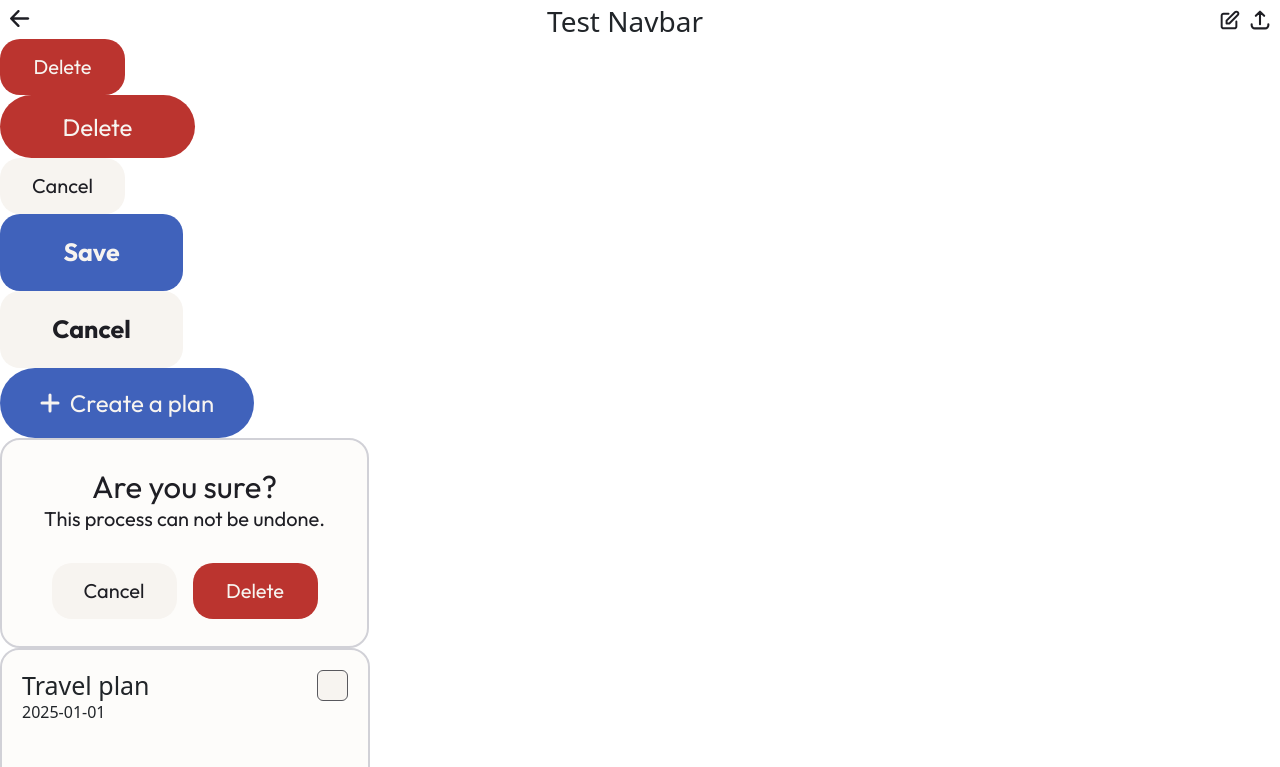
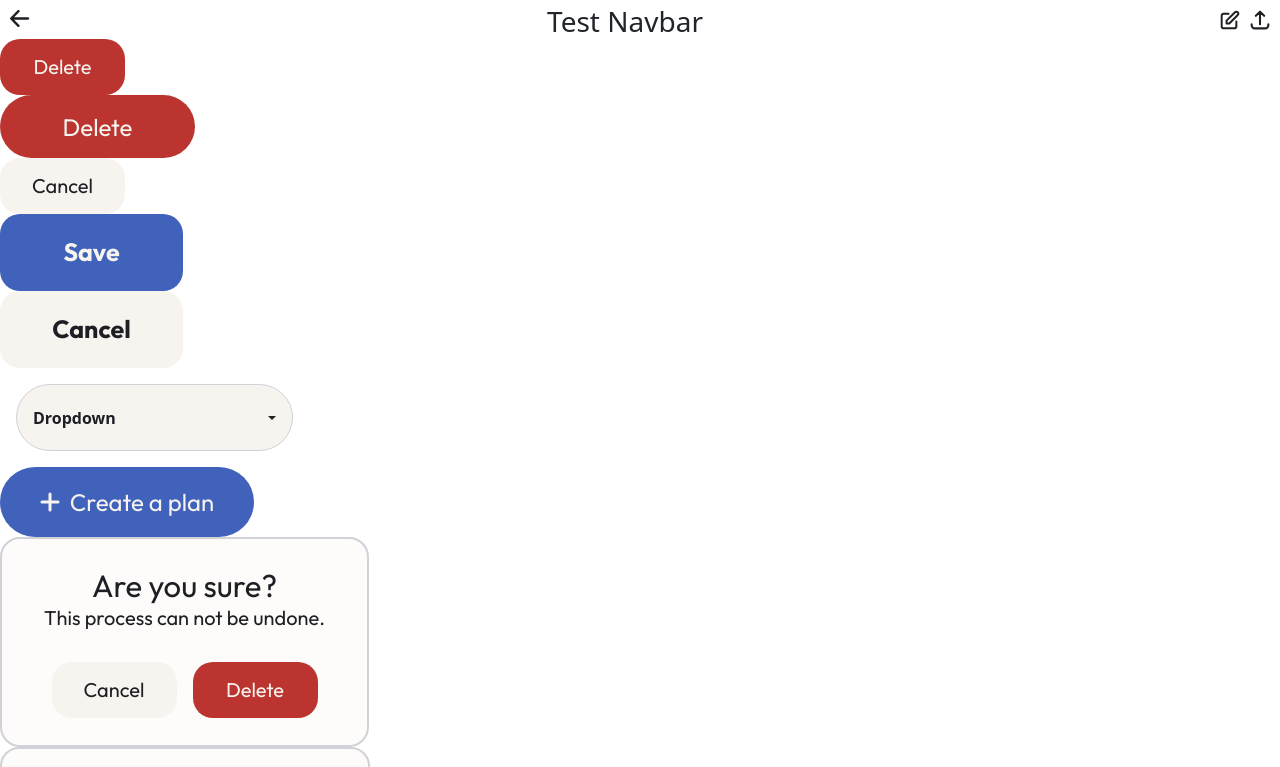
Before and after one commit to wendeshiro/COMP-3170-Plan-it, a React (Vite) app: page / in a window 1280 px wide. Shown: the top 767 px of the page. Built offline with nearby package versions, Linux system fonts and the light colour scheme.

Commit message:
Fix; Bootstrap implementations and manipulations to properly style dropdown to basic desired style.

```diff
--- a/src/App.jsx
+++ b/src/App.jsx
@@ -22,6 +22,7 @@ function App() {
       <Button whiteSmall>Cancel</Button>
       <Button blueLarge>Save</Button>
       <Button whiteLarge>Cancel</Button>
+      <Dropdown />
       <CreatePlanButton />
       <DeleteModal />
       <PlanCard planName="Travel plan" planDate="2025-01-01" />
@@ -100,7 +101,6 @@ function App() {
           note="Not a museum, bagel cafe"
         />
       </DayPlanCard>
-      <Dropdown />
     </div>
   );
 }
--- a/src/components/Dropdown.jsx
+++ b/src/components/Dropdown.jsx
@@ -1,17 +1,22 @@
+import React from "react";
 import Dropdown from "react-bootstrap/Dropdown";
+import Button from "react-bootstrap/Button";
 import styles from "./Dropdown.module.css";
 
 export default function BasicExample() {
   return (
-    <Dropdown>
-      <Dropdown.Toggle variant="primary" id="dropdown-basic">
-        Dropdown
-      </Dropdown.Toggle>
-
-      <Dropdown.Menu>
-        <Dropdown.Item href="#/action-1">Option 1</Dropdown.Item>
-        <Dropdown.Item href="#/action-2">Option 2</Dropdown.Item>
-        <Dropdown.Item href="#/action-3">Option 3</Dropdown.Item>
+    <Dropdown className={styles.wrapper}>
+      <Dropdown.Toggle className={styles.toggle}>Dropdown</Dropdown.Toggle>
+      <Dropdown.Menu className={styles.menu}>
+        <Dropdown.Item className={styles.item} href="#/action-1">
+          <label>Option 1</label>
+        </Dropdown.Item>
+        <Dropdown.Item className={styles.item} href="#/action-2">
+          <label>Option 2</label>
+        </Dropdown.Item>
+        <Dropdown.Item className={styles.item} href="#/action-3">
+          <label>Option 3</label>
+        </Dropdown.Item>
       </Dropdown.Menu>
     </Dropdown>
   );
--- a/src/components/Dropdown.module.css
+++ b/src/components/Dropdown.module.css
@@ -0,0 +1,53 @@
+.wrapper {
+  margin: 1rem;
+}
+
+.toggle {
+  width: 17.3125rem;
+  height: 4.188rem;
+  display: flex;
+  justify-content: space-between;
+  align-items: center;
+  padding: 0.4em 1em;
+  background: #f7f4f0 !important;
+  color: #1e1e24 !important;
+  border-radius: 41px;
+  font-weight: 600;
+  border: 1px solid #d1d1d7 !important;
+  cursor: pointer;
+}
+
+.toggle:hover {
+  background: #d1d1d7 !important;
+  color: #1e1e24 !important;
+}
+
+.toggle:focus,
+.toggle:active {
+  outline: none;
+  background: #d1d1d7 !important;
+  color: #1e1e24 !important;
+  border-color: #d1d1d7 !important;
+}
+
+.menu {
+  background: #fdfcfa;
+  border-radius: 1.25rem;
+  min-width: 170px;
+  padding: 1em;
+  box-shadow: 0 2px 8px rgba(50, 60, 90, 0.15);
+}
+
+.item {
+  color: #1e1e24;
+  padding: 0.6em 1em;
+  border-radius: 1.25rem;
+  transition: background 0.2s;
+}
+.item:hover {
+  background: #d1d1d7;
+}
+.item:active {
+  background: #d1d1d7;
+  color: #1e1e24;
+}
```
